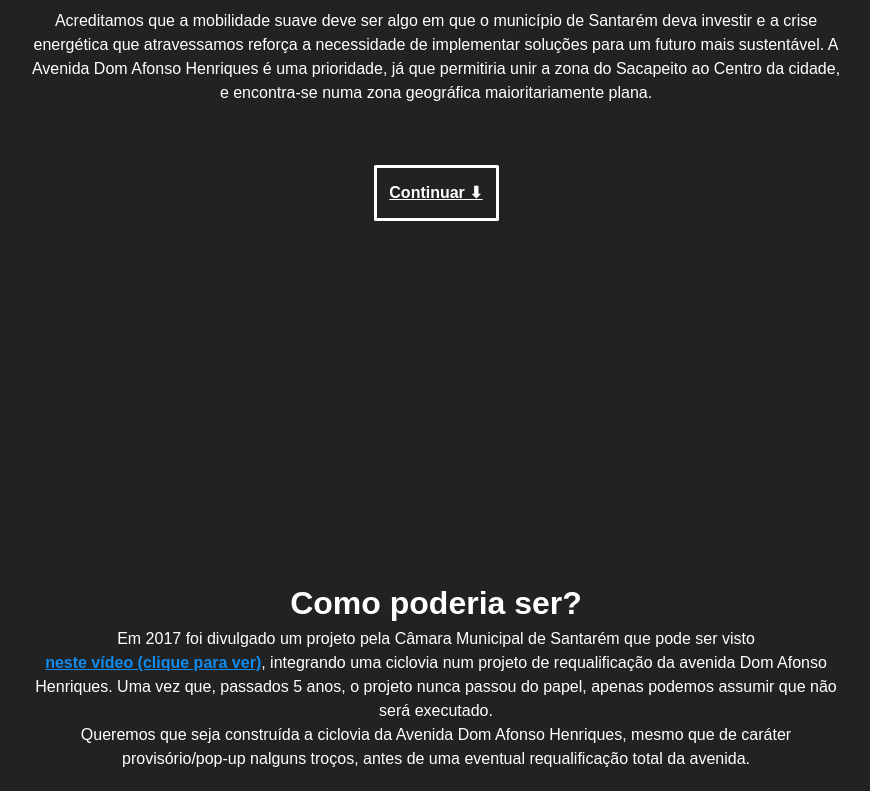
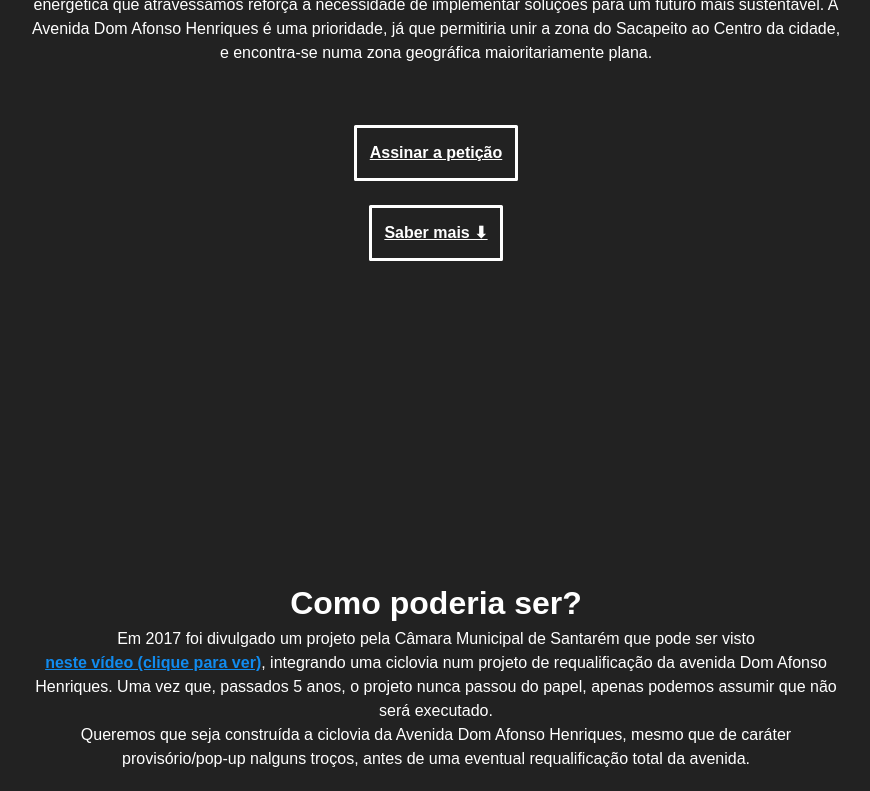
Before and after one commit to santaremciclavel/santaremciclavel.github.io, a plain HTML site: page index.html in a window 1280 px wide. Shown: the part 1389-2180 px from the top of the page, without its empty margins (204-1074 px from the left). Drawn offline with nearby package versions, Linux system fonts and the light colour scheme.

Commit message:
Link peticao

```diff
--- a/index.html
+++ b/index.html
@@ -41,7 +41,7 @@
                     Petição para a construção de ciclovia na Avenida Dom Afonso Henriques
                     <br>
                     <br>
-                    <a href="https://peticaopublica.com/" target="_blank" class="botao">Assinar a petição</a>
+                    <a href="http://peticaopublica.com/pview.aspx?pi=santaremciclavel" target="_blank" class="botao">Assinar a petição</a>
 <br><br>
                     <a href="#sec2" class="botao">Saber mais &#11015;</a>
                 </div>
@@ -68,7 +68,9 @@
                     </p>
 
                     <br><br>
-                    <a href="#sec3" class="botao">Continuar &#11015;</a>
+                    <a href="http://peticaopublica.com/pview.aspx?pi=santaremciclavel" target="_blank" class="botao">Assinar a petição</a>
+                    <br><br>
+                    <a href="#sec3" class="botao">Saber mais &#11015;</a>
                 </div>
             </div>
             <div style="min-height: 100vh;" id="sec3">
@@ -110,11 +112,13 @@
 
                     </ul>
 
+                    <br><br>
+                    <a href="http://peticaopublica.com/pview.aspx?pi=santaremciclavel" target="_blank" class="botao">Assinar a petição</a>
+                    <br><br>
+                    <a href="#sec4" class="botao">Saber mais &#11015;</a>
 
                 </div>
 
-                <br><br>
-                <a href="#sec4" class="botao">Continuar &#11015;</a>
 
             </div>
             <div style="min-height: 100vh;" id="sec4">
@@ -163,18 +167,19 @@
                                 necessitarem os encarregados de educação de os levar à escola</li>
                         </div>
                     </div>
+
+                    <br><br>
+                    <a href="http://peticaopublica.com/pview.aspx?pi=santaremciclavel" target="_blank" class="botao">Assinar a petição</a>
+                    <br><br>
+                    <a href="#sec5" class="botao">Saber mais &#11015;</a>
                 </div>
-
-                <br><br>
-                <a href="#sec5" class="botao">Continuar &#11015;</a>
-
             </div>
             <div style="min-height: 100vh; margin-bottom: 0;" id="sec5">
                 <div>
                     <h1>Assinar</h1>
                     <br>
                     Agradeçemos que disponibilize um minuto do seu tempo para assinar a petição :)<br>
-                    <a href="https://peticaopublica.com/" target="_blank" class="botao">Assinar a petição</a>
+                    <a href="http://peticaopublica.com/pview.aspx?pi=santaremciclavel" target="_blank" class="botao">Assinar a petição</a>
                     <br>
                     <br>
                     <h3>Contactos</h3>
```
